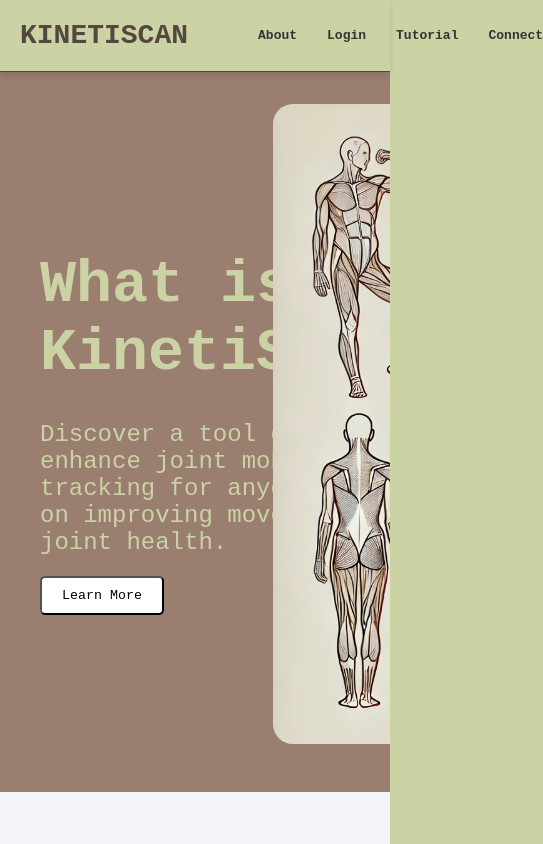
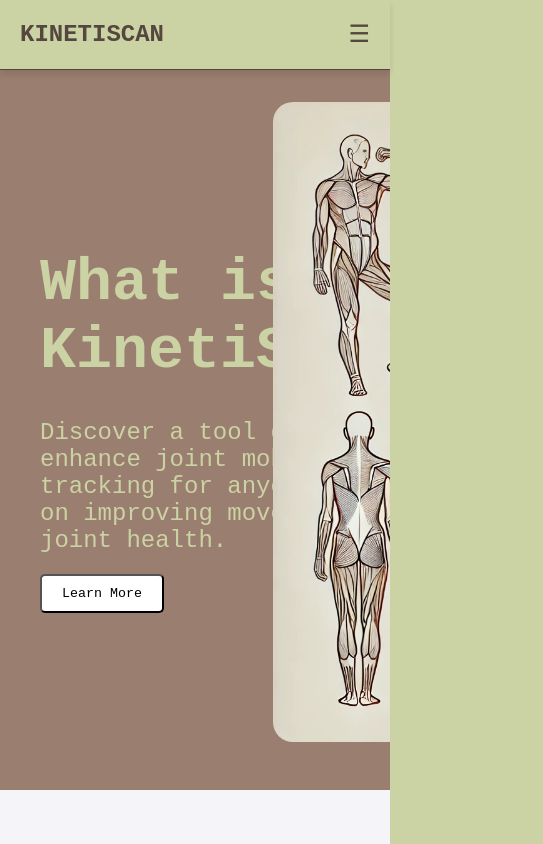
Before and after one commit to gillnim/KinetiScan, a React (Vite) app: page / in a window 390 px wide. Shown: the top 844 px of the page, 543 px wide, since content can reach past the window. Built offline with nearby package versions, Linux system fonts and the light colour scheme.

Commit message:
add media queries, mobile styling for header done

```diff
--- a/src/components/Header/Header.jsx
+++ b/src/components/Header/Header.jsx
@@ -1,15 +1,27 @@
-// src/components/Header.jsx
-import React from 'react';
+import React, { useState } from 'react';
 import { NavLink } from 'react-router-dom';
 import './Header.scss';
 
 function Header() {
+  const [menuOpen, setMenuOpen] = useState(false);
+
+  const toggleMenu = () => {
+    setMenuOpen(!menuOpen);
+  };
+
   return (
     <nav className="navbar">
       <NavLink to="/" className="navbar__logo">
         KinetiScan
       </NavLink>
-      <ul className="navbar__links">
+
+      {/* Hamburger Menu for Mobile */}
+      <div className="navbar__menu" onClick={toggleMenu}>
+        &#9776;
+      </div>
+
+      {/* Links (conditionally shown in mobile) */}
+      <ul className={`navbar__links ${menuOpen ? "navbar__links--open" : ""}`}>
         <li>
           <a href="/#about">About</a>
         </li>
--- a/src/components/Header/Header.scss
+++ b/src/components/Header/Header.scss
@@ -1,7 +1,7 @@
-$primary-color: #54473F;
-$secondary-color: #CBD2A4;
-$text-color: #333;
+@use "../../styles/mixins" as *;
+@use "../../styles/variable" as *;
 
+// Navbar Styling
 .navbar {
   position: sticky;
   top: 0;
@@ -14,9 +14,10 @@ $text-color: #333;
   box-shadow: 0px 4px 6px rgba(0, 0, 0, 0.1);
   border-bottom: 1px solid $primary-color;
 
+  // Logo
   &__logo {
     text-decoration: none;
-    font-size: 28px;
+    font-size: 24px;
     font-weight: bold;
     color: $primary-color;
     text-transform: uppercase;
@@ -27,8 +28,10 @@ $text-color: #333;
     }
   }
 
+  // Links (Hidden on Mobile by Default)
   &__links {
-    display: flex;
+    display: none; // Hide on mobile
+    flex-direction: row;
     list-style: none;
     margin: 0;
 
@@ -52,4 +55,53 @@ $text-color: #333;
       }
     }
   }
+
+  // Hamburger Menu (Mobile)
+  .navbar__menu {
+    display: block;
+    font-size: 24px;
+    cursor: pointer;
+    color: $primary-color;
+  }
 }
+
+// Tablet and Above: Show Navbar Links, Hide Hamburger Menu
+@include tablet {
+  .navbar {
+    &__links {
+      display: flex; // Show the links on tablets and above
+    }
+
+    .navbar__menu {
+      display: none; // Hide the hamburger icon on tablets and larger screens
+    }
+  }
+}
+
+// Desktop: Adjust Font Sizes
+@include desktop {
+  .navbar__logo {
+    font-size: 28px;
+  }
+
+  .navbar__links li {
+    margin-left: 40px;
+  }
+}
+
+// Navbar Links Open on Mobile
+.navbar__links--open {
+  display: flex;
+  flex-direction: column;
+  position: absolute;
+  top: 60px;
+  right: 20px;
+  background-color: $secondary-color;
+  box-shadow: 0px 4px 6px rgba(0, 0, 0, 0.2);
+  padding: 10px;
+  border-radius: 8px;
+
+  li {
+    margin: 10px 0;
+  }
+}
--- /dev/null
+++ b/src/styles/_mixins.scss
@@ -0,0 +1,14 @@
+@use './variable' as *;
+
+//Media Queries Mixins//
+@mixin tablet {
+  @media screen and (min-width: $tablet-breakpoint) {
+    @content;
+  }
+}
+
+@mixin desktop {
+  @media screen and (min-width: $desktop-breakpoint) {
+    @content;
+  }
+}
--- /dev/null
+++ b/src/styles/_variable.scss
@@ -0,0 +1,8 @@
+//Layout Breakpoints//
+$tablet-breakpoint: 768px;
+$desktop-breakpoint: 1280px;
+
+//colors
+$primary-color: #54473F;
+$secondary-color: #CBD2A4;
+$text-color: #333;
```
